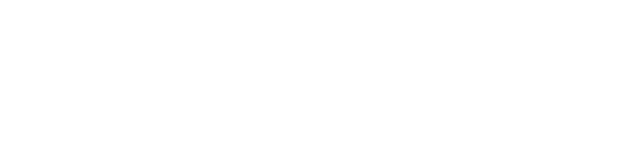
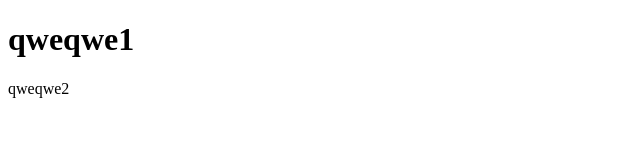
Before and after one commit to GrzPor/rebase, a plain HTML site: page homepage.html in a window 1280 px wide. Shown: the whole page, without its empty margins (0-640 px from the left). Drawn offline with Linux system fonts and the light colour scheme.

Commit message:
feature/homepage: add content

```diff
--- a/homepage.html
+++ b/homepage.html
@@ -7,6 +7,9 @@
     <title>Homepage</title>
 </head>
 <body>
-
+    <div>
+        <h1>qweqwe1</h1>
+        <p>qweqwe2</p>
+    </div>
 </body>
 </html>
```
